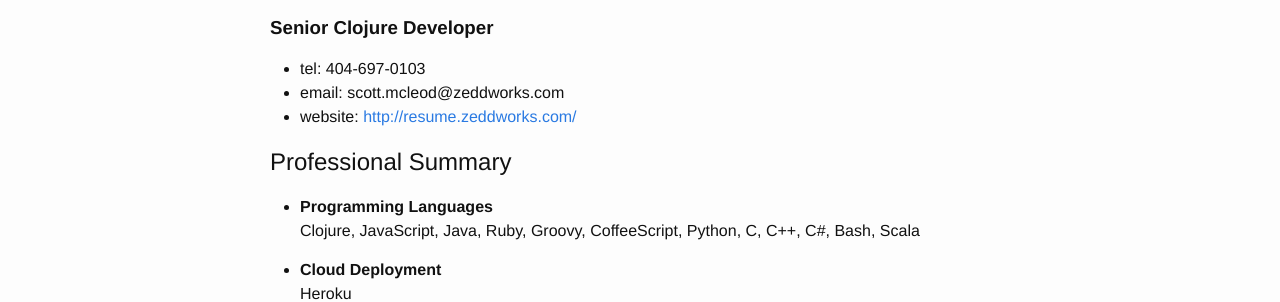
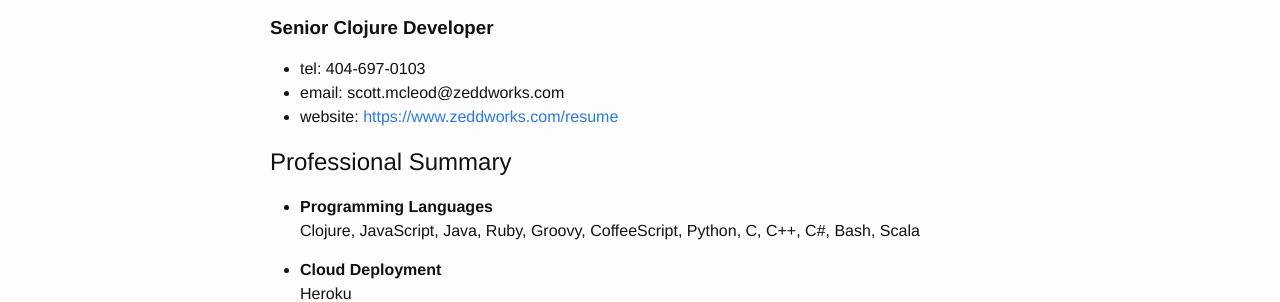
Before and after one commit to halcyon/www.zeddworks.com, a Jekyll site: the page built from resume.html, in a window 1280 px wide and 900 px high. Shown: the part 129-431 px from the top of the window. Built offline with Jekyll 4.4.1, drawn with Linux system fonts in a browser that asks for light colours.

Commit message:
Update resume address

```diff
--- a/resume.html
+++ b/resume.html
@@ -5,139 +5,139 @@ tags:
 author: Scott McLeod
 layout: default
 title: Resume
+excerpt: Resume
 categories:
 - resume
-excerpt: Resume
 permalink: /resume
 ---
 
-<div id="outline-container-orgheadline2" class="outline-2">
-<h2 id="orgheadline2">Scott McLeod</h2>
-<div class="outline-text-2" id="text-orgheadline2">
-</div><div id="outline-container-orgheadline1" class="outline-3">
-<h3 id="orgheadline1"><b>Senior Clojure Developer</b></h3>
-<div class="outline-text-3" id="text-orgheadline1">
+<div id="outline-container-orgb51a830" class="outline-2">
+<h2 id="orgb51a830">Scott McLeod</h2>
+<div class="outline-text-2" id="text-orgb51a830">
+</div><div id="outline-container-org64b81b9" class="outline-3">
+<h3 id="org64b81b9"><b>Senior Clojure Developer</b></h3>
+<div class="outline-text-3" id="text-org64b81b9">
 <ul class="org-ul">
 <li>tel: 404-697-0103</li>
 <li>email: scott.mcleod@zeddworks.com</li>
-<li>website: <a href="http://resume.zeddworks.com/">http://resume.zeddworks.com/</a></li>
+<li>website: <a href="https://www.zeddworks.com/resume">https://www.zeddworks.com/resume</a></li>
 </ul>
 </div>
 </div>
 </div>
 
-<div id="outline-container-orgheadline23" class="outline-2">
-<h2 id="orgheadline23">Professional Summary</h2>
-<div class="outline-text-2" id="text-orgheadline23">
-</div><ul class="org-ul"><li><a id="orgheadline3"></a><b>Programming Languages</b><br  /><div class="outline-text-4" id="text-orgheadline3">
+<div id="outline-container-org2c3b42e" class="outline-2">
+<h2 id="org2c3b42e">Professional Summary</h2>
+<div class="outline-text-2" id="text-org2c3b42e">
+</div><ul class="org-ul"><li><a id="org50d5a77"></a><b>Programming Languages</b><br  /><div class="outline-text-4" id="text-org50d5a77">
 <p>
 Clojure, JavaScript, Java, Ruby, Groovy, CoffeeScript, Python, C, C++, C#, Bash, Scala
 </p>
 </div></li>
-<li><a id="orgheadline4"></a><b>Cloud Deployment</b><br  /><div class="outline-text-4" id="text-orgheadline4">
+<li><a id="orgf856c43"></a><b>Cloud Deployment</b><br  /><div class="outline-text-4" id="text-orgf856c43">
 <p>
 Heroku
 </p>
 </div></li>
-<li><a id="orgheadline5"></a><b>Continuous Integration</b><br  /><div class="outline-text-4" id="text-orgheadline5">
+<li><a id="org7521e62"></a><b>Continuous Integration</b><br  /><div class="outline-text-4" id="text-org7521e62">
 <p>
 Jenkins, Travis
 </p>
 </div></li>
-<li><a id="orgheadline6"></a><b>Project Management and Agile Methodologies</b><br  /><div class="outline-text-4" id="text-orgheadline6">
+<li><a id="org4d0548b"></a><b>Project Management and Agile Methodologies</b><br  /><div class="outline-text-4" id="text-org4d0548b">
 <p>
 Trello, Jira/GreenHopper, Kanban
 </p>
 </div></li>
-<li><a id="orgheadline7"></a><b>Documentation</b><br  /><div class="outline-text-4" id="text-orgheadline7">
+<li><a id="orgfe947a9"></a><b>Documentation</b><br  /><div class="outline-text-4" id="text-orgfe947a9">
 <p>
 Org Mode, Markdown, AsciiDoc
 </p>
 </div></li>
-<li><a id="orgheadline8"></a><b>Testing Frameworks and Tools</b><br  /><div class="outline-text-4" id="text-orgheadline8">
+<li><a id="org171e14e"></a><b>Testing Frameworks and Tools</b><br  /><div class="outline-text-4" id="text-org171e14e">
 <p>
 Mockito, TestNG, JUnit, Jasmine, Karma, Mocha, RSpec, Selenium, Watir
 </p>
 </div></li>
-<li><a id="orgheadline9"></a><b>Web Technologies</b><br  /><div class="outline-text-4" id="text-orgheadline9">
+<li><a id="orgbea1f91"></a><b>Web Technologies</b><br  /><div class="outline-text-4" id="text-orgbea1f91">
 <p>
 HTML5, CSS, JavaScript, BackboneJS, jQuery, RequireJS, LessCSS, Sass, NodeJS, HandlebarsJS, Hiccup (Clojure HTML templating library)
 </p>
 </div></li>
-<li><a id="orgheadline10"></a><b>Frameworks</b><br  /><div class="outline-text-4" id="text-orgheadline10">
+<li><a id="org188b5bc"></a><b>Frameworks</b><br  /><div class="outline-text-4" id="text-org188b5bc">
 <p>
 Ruby on Rails, Compojure (Clojure web service routing library), Grails, Spring, Stripes, Hibernate, Ibatis
 </p>
 </div></li>
-<li><a id="orgheadline11"></a><b>Message Queues</b><br  /><div class="outline-text-4" id="text-orgheadline11">
+<li><a id="org0dcb530"></a><b>Message Queues</b><br  /><div class="outline-text-4" id="text-org0dcb530">
 <p>
 RabbitMQ, ActiveMQ, JMS
 </p>
 </div></li>
-<li><a id="orgheadline12"></a><b>System Administration</b><br  /><div class="outline-text-4" id="text-orgheadline12">
+<li><a id="org9bd623f"></a><b>System Administration</b><br  /><div class="outline-text-4" id="text-org9bd623f">
 <p>
 Linux, Mac OS X, Solaris, FreeBSD, OpenBSD, NetBSD, Windows
 </p>
 </div></li>
-<li><a id="orgheadline13"></a><b>Build Tools</b><br  /><div class="outline-text-4" id="text-orgheadline13">
+<li><a id="org1f7b5ee"></a><b>Build Tools</b><br  /><div class="outline-text-4" id="text-org1f7b5ee">
 <p>
 Leiningen, Boot-clj, Maven, Gradle, Buildr, GNU Make, Boost Build, Ant, Nmake, Autoconf
 </p>
 </div></li>
-<li><a id="orgheadline14"></a><b>SCM Tools</b><br  /><div class="outline-text-4" id="text-orgheadline14">
+<li><a id="orge0567ee"></a><b>SCM Tools</b><br  /><div class="outline-text-4" id="text-orge0567ee">
 <p>
 Git, Mercurial, Subversion, Perforce, Bitkeeper, CVS
 </p>
 </div></li>
-<li><a id="orgheadline15"></a><b>Network Administration</b><br  /><div class="outline-text-4" id="text-orgheadline15">
+<li><a id="org54d7355"></a><b>Network Administration</b><br  /><div class="outline-text-4" id="text-org54d7355">
 <p>
 IPTables, IPFilter, DNS, DHCP, PXE, NIS, NFS, SMB, Apache, Nginx
 </p>
 </div></li>
-<li><a id="orgheadline16"></a><b>Application Servers</b><br  /><div class="outline-text-4" id="text-orgheadline16">
+<li><a id="org27008b3"></a><b>Application Servers</b><br  /><div class="outline-text-4" id="text-org27008b3">
 <p>
 Jetty, Tomcat, GlassFish, WAS, JES, JBoss
 </p>
 </div></li>
-<li><a id="orgheadline17"></a><b>Databases</b><br  /><div class="outline-text-4" id="text-orgheadline17">
+<li><a id="org3cb4be2"></a><b>Databases</b><br  /><div class="outline-text-4" id="text-org3cb4be2">
 <p>
 PostgreSQL, MySQL, Oracle, MongoDB, DB2, CouchDB
 </p>
 </div></li>
-<li><a id="orgheadline18"></a><b>LDAP</b><br  /><div class="outline-text-4" id="text-orgheadline18">
+<li><a id="org92a750f"></a><b>LDAP</b><br  /><div class="outline-text-4" id="text-org92a750f">
 <p>
 Sun Enterprise Directory Server, Open LDAP, OpenDS
 </p>
 </div></li>
-<li><a id="orgheadline19"></a><b>Solaris Technologies</b><br  /><div class="outline-text-4" id="text-orgheadline19">
+<li><a id="orgb095ba3"></a><b>Solaris Technologies</b><br  /><div class="outline-text-4" id="text-orgb095ba3">
 <p>
 Zones, ZFS, DTrace, SMF, Jumpstart, Grid Engine
 </p>
 </div></li>
-<li><a id="orgheadline20"></a><b>Virtualization</b><br  /><div class="outline-text-4" id="text-orgheadline20">
+<li><a id="org6347397"></a><b>Virtualization</b><br  /><div class="outline-text-4" id="text-org6347397">
 <p>
 Docker, VirtualBox/Vagrant/Veewee, Octohost, SmartOS(KVM/Zones), VMware(ESX), LXC
 </p>
 </div></li>
-<li><a id="orgheadline21"></a><b>Enterprise Deployment Tools</b><br  /><div class="outline-text-4" id="text-orgheadline21">
+<li><a id="org58a2bad"></a><b>Enterprise Deployment Tools</b><br  /><div class="outline-text-4" id="text-org58a2bad">
 <p>
 Ansible, Chef, Puppet
 </p>
 </div></li>
-<li><a id="orgheadline22"></a><b>Data Integration and ETL</b><br  /><div class="outline-text-4" id="text-orgheadline22">
+<li><a id="orgb392251"></a><b>Data Integration and ETL</b><br  /><div class="outline-text-4" id="text-orgb392251">
 <p>
 Pentaho Kettle, Informatica
 </p>
 </div></li></ul>
 </div>
 
-<div id="outline-container-orgheadline43" class="outline-2">
-<h2 id="orgheadline43">Employment History</h2>
-<div class="outline-text-2" id="text-orgheadline43">
-</div><div id="outline-container-orgheadline25" class="outline-3">
-<h3 id="orgheadline25">October 2015 - Present RentPath, LLC Atlanta, GA</h3>
-<div class="outline-text-3" id="text-orgheadline25">
-</div><ul class="org-ul"><li><a id="orgheadline24"></a><b>Senior Clojure Developer</b><br  /><div class="outline-text-4" id="text-orgheadline24">
+<div id="outline-container-orgdeba1b6" class="outline-2">
+<h2 id="orgdeba1b6">Employment History</h2>
+<div class="outline-text-2" id="text-orgdeba1b6">
+</div><div id="outline-container-orgb7b0e91" class="outline-3">
+<h3 id="orgb7b0e91">October 2015 - Present RentPath, LLC Atlanta, GA</h3>
+<div class="outline-text-3" id="text-orgb7b0e91">
+</div><ul class="org-ul"><li><a id="org9a80170"></a><b>Senior Clojure Developer</b><br  /><div class="outline-text-4" id="text-org9a80170">
 <ul class="org-ul">
 <li>Daily contributor to Clojure team projects</li>
 <li>Generative testing</li>
@@ -147,10 +147,10 @@ Pentaho Kettle, Informatica
 </div></li></ul>
 </div>
 
-<div id="outline-container-orgheadline27" class="outline-3">
-<h3 id="orgheadline27">August 2014 - October 2015 Connolly iHealth Technologies, Sandy Springs, GA</h3>
-<div class="outline-text-3" id="text-orgheadline27">
-</div><ul class="org-ul"><li><a id="orgheadline26"></a><b>Senior Technical Architect</b><br  /><div class="outline-text-4" id="text-orgheadline26">
+<div id="outline-container-org32af280" class="outline-3">
+<h3 id="org32af280">August 2014 - October 2015 Connolly iHealth Technologies, Sandy Springs, GA</h3>
+<div class="outline-text-3" id="text-org32af280">
+</div><ul class="org-ul"><li><a id="orge1d4624"></a><b>Senior Technical Architect</b><br  /><div class="outline-text-4" id="text-orge1d4624">
 <ul class="org-ul">
 <li>Secured REST endpoints of microservice with openid-connect</li>
 <li>Built unit tests for microservice endpoints with MockMvc</li>
@@ -162,10 +162,10 @@ Pentaho Kettle, Informatica
 </div></li></ul>
 </div>
 
-<div id="outline-container-orgheadline29" class="outline-3">
-<h3 id="orgheadline29">July 2013 - August 2014 Izenda, LLC Atlanta, GA</h3>
-<div class="outline-text-3" id="text-orgheadline29">
-</div><ul class="org-ul"><li><a id="orgheadline28"></a><b>VP Engineering</b><br  /><div class="outline-text-4" id="text-orgheadline28">
+<div id="outline-container-orgd310e85" class="outline-3">
+<h3 id="orgd310e85">July 2013 - August 2014 Izenda, LLC Atlanta, GA</h3>
+<div class="outline-text-3" id="text-orgd310e85">
+</div><ul class="org-ul"><li><a id="org4aa8a16"></a><b>VP Engineering</b><br  /><div class="outline-text-4" id="text-org4aa8a16">
 <ul class="org-ul">
 <li>Managed Engineering business unit consisting of Development, QA, and Support departments</li>
 <li>Mentored and built team of Clojurists</li>
@@ -177,10 +177,10 @@ Pentaho Kettle, Informatica
 </div></li></ul>
 </div>
 
-<div id="outline-container-orgheadline33" class="outline-3">
-<h3 id="orgheadline33">December 2007 - July 2013 InterContinentalExchange, Inc. Sandy Springs, GA</h3>
-<div class="outline-text-3" id="text-orgheadline33">
-</div><ul class="org-ul"><li><a id="orgheadline30"></a><b>Senior Developer</b><br  /><div class="outline-text-4" id="text-orgheadline30">
+<div id="outline-container-org3523233" class="outline-3">
+<h3 id="org3523233">December 2007 - July 2013 InterContinentalExchange, Inc. Sandy Springs, GA</h3>
+<div class="outline-text-3" id="text-org3523233">
+</div><ul class="org-ul"><li><a id="org5039dcc"></a><b>Senior Developer</b><br  /><div class="outline-text-4" id="text-org5039dcc">
 <ul class="org-ul">
 <li>Responsible for developing new features for the website, in-house content management system, reporting systems, and associated customer-facing web products</li>
 <li>Ported web application for maintaining products on the website from Grails to a BackboneJS &amp; Grails architecture to provide for better "separation of concerns"</li>
@@ -189,7 +189,7 @@ Pentaho Kettle, Informatica
 </ul>
 </div></li>
 
-<li><a id="orgheadline31"></a><b>Manager SDLC Team</b><br  /><div class="outline-text-4" id="text-orgheadline31">
+<li><a id="org63fc479"></a><b>Manager SDLC Team</b><br  /><div class="outline-text-4" id="text-org63fc479">
 <ul class="org-ul">
 <li>Championed and implemented Chef deployment strategies to automate provisioning of SDLC stack (Gitorious, Jenkins, Nexus, Jira) and wrote a Chef provider to automate signing of SSL certificates by ICE's Certificate Authority</li>
 <li>Lead development of Nexus Artifact Cleaner to expunge old artifacts</li>
@@ -203,7 +203,7 @@ Pentaho Kettle, Informatica
 </ul>
 </div></li>
 
-<li><a id="orgheadline32"></a><b>R&amp;D Systems Engineer</b><br  /><div class="outline-text-4" id="text-orgheadline32">
+<li><a id="org5fc7696"></a><b>R&amp;D Systems Engineer</b><br  /><div class="outline-text-4" id="text-org5fc7696">
 <ul class="org-ul">
 <li>Developed and formalized SDLC release process</li>
 <li>Architect of SDLC (Continuous Integration, Distributed Source Control, Shared Build Artifacts Repository, Build Process, and Defect Tracking)</li>
@@ -215,17 +215,17 @@ Pentaho Kettle, Informatica
 </div></li></ul>
 </div>
 
-<div id="outline-container-orgheadline38" class="outline-3">
-<h3 id="orgheadline38">June 2004 - December 2007 Equifax, Inc. Alpharetta, GA</h3>
-<div class="outline-text-3" id="text-orgheadline38">
-</div><ul class="org-ul"><li><a id="orgheadline34"></a><b>Application Developer IV</b><br  /><div class="outline-text-4" id="text-orgheadline34">
+<div id="outline-container-org77f3eeb" class="outline-3">
+<h3 id="org77f3eeb">June 2004 - December 2007 Equifax, Inc. Alpharetta, GA</h3>
+<div class="outline-text-3" id="text-org77f3eeb">
+</div><ul class="org-ul"><li><a id="org9a697e3"></a><b>Application Developer IV</b><br  /><div class="outline-text-4" id="text-org9a697e3">
 <ul class="org-ul">
 <li>Wrote C++ bindings for parsing configuration files with libyaml</li>
 <li>Developed server-side invocation and monitoring agent for grid job control system</li>
 </ul>
 </div></li>
 
-<li><a id="orgheadline35"></a><b>Development Infrastructure Architect</b><br  /><div class="outline-text-4" id="text-orgheadline35">
+<li><a id="orgb24ffca"></a><b>Development Infrastructure Architect</b><br  /><div class="outline-text-4" id="text-orgb24ffca">
 <ul class="org-ul">
 <li>Architect of automated system to generate continuous integration environments on demand</li>
 <li>Deployed enterprise Subversion SCM with LDAP backend</li>
@@ -238,7 +238,7 @@ Pentaho Kettle, Informatica
 </ul>
 </div></li>
 
-<li><a id="orgheadline36"></a><b>CM Team Lead</b><br  /><div class="outline-text-4" id="text-orgheadline36">
+<li><a id="org9d79316"></a><b>CM Team Lead</b><br  /><div class="outline-text-4" id="text-org9d79316">
 <ul class="org-ul">
 <li>Supported J2EE eCommerce system</li>
 <li>Liaison to IBM Global Architecture</li>
@@ -248,7 +248,7 @@ Pentaho Kettle, Informatica
 </ul>
 </div></li>
 
-<li><a id="orgheadline37"></a><b>Release Engineer</b><br  /><div class="outline-text-4" id="text-orgheadline37">
+<li><a id="orge068750"></a><b>Release Engineer</b><br  /><div class="outline-text-4" id="text-orge068750">
 <ul class="org-ul">
 <li>Supported 20 SDLC environments</li>
 <li>Responsible for building continuous integration environments</li>
@@ -257,10 +257,10 @@ Pentaho Kettle, Informatica
 </div></li></ul>
 </div>
 
-<div id="outline-container-orgheadline40" class="outline-3">
-<h3 id="orgheadline40">April 1999 - November 2001 Exchange-America Alpharetta, GA</h3>
-<div class="outline-text-3" id="text-orgheadline40">
-</div><ul class="org-ul"><li><a id="orgheadline39"></a><b>Software Developer</b><br  /><div class="outline-text-4" id="text-orgheadline39">
+<div id="outline-container-org8664cab" class="outline-3">
+<h3 id="org8664cab">April 1999 - November 2001 Exchange-America Alpharetta, GA</h3>
+<div class="outline-text-3" id="text-org8664cab">
+</div><ul class="org-ul"><li><a id="orgb31d6f5"></a><b>Software Developer</b><br  /><div class="outline-text-4" id="text-orgb31d6f5">
 <ul class="org-ul">
 <li>Developed a regular expression library for Java</li>
 <li>Developed CORBA clients and servers in Java and C++</li>
@@ -272,10 +272,10 @@ Pentaho Kettle, Informatica
 </div></li></ul>
 </div>
 
-<div id="outline-container-orgheadline42" class="outline-3">
-<h3 id="orgheadline42">October 1997 - May 1999 GA State Board of Pardons and Paroles Atlanta, GA</h3>
-<div class="outline-text-3" id="text-orgheadline42">
-</div><ul class="org-ul"><li><a id="orgheadline41"></a><b>Network Engineer</b><br  /><div class="outline-text-4" id="text-orgheadline41">
+<div id="outline-container-org91e7e20" class="outline-3">
+<h3 id="org91e7e20">October 1997 - May 1999 GA State Board of Pardons and Paroles Atlanta, GA</h3>
+<div class="outline-text-3" id="text-org91e7e20">
+</div><ul class="org-ul"><li><a id="org6b6c76d"></a><b>Network Engineer</b><br  /><div class="outline-text-4" id="text-org6b6c76d">
 <ul class="org-ul">
 <li>Developed Lotus Notes database applications</li>
 <li>Administered Central Office Network serving 300 internal nodes and 57 Parole offices</li>
@@ -285,12 +285,12 @@ Pentaho Kettle, Informatica
 </div>
 </div>
 
-<div id="outline-container-orgheadline46" class="outline-2">
-<h2 id="orgheadline46">Education</h2>
-<div class="outline-text-2" id="text-orgheadline46">
-</div><div id="outline-container-orgheadline44" class="outline-3">
-<h3 id="orgheadline44">Georgia Institute of Technology Atlanta, GA</h3>
-<div class="outline-text-3" id="text-orgheadline44">
+<div id="outline-container-orgb0cca91" class="outline-2">
+<h2 id="orgb0cca91">Education</h2>
+<div class="outline-text-2" id="text-orgb0cca91">
+</div><div id="outline-container-org16696d6" class="outline-3">
+<h3 id="org16696d6">Georgia Institute of Technology Atlanta, GA</h3>
+<div class="outline-text-3" id="text-org16696d6">
 <ul class="org-ul">
 <li>Bachelor of Computer Science (2007)</li>
 <li>Certificate in Industrial Organizational Psychology (2007)</li>
@@ -298,9 +298,9 @@ Pentaho Kettle, Informatica
 </div>
 </div>
 
-<div id="outline-container-orgheadline45" class="outline-3">
-<h3 id="orgheadline45">Continuing Education</h3>
-<div class="outline-text-3" id="text-orgheadline45">
+<div id="outline-container-orga5010be" class="outline-3">
+<h3 id="orga5010be">Continuing Education</h3>
+<div class="outline-text-3" id="text-orga5010be">
 <ul class="org-ul">
 <li>Computational Investing, Part I - Georgia Institute of Technology (2012)</li>
 <li>Developing Innovative Ideas for New Companies - University of Maryland, College Park (2013)</li>
@@ -310,9 +310,9 @@ Pentaho Kettle, Informatica
 </div>
 </div>
 
-<div id="outline-container-orgheadline47" class="outline-2">
-<h2 id="orgheadline47">Professional References</h2>
-<div class="outline-text-2" id="text-orgheadline47">
+<div id="outline-container-org911984f" class="outline-2">
+<h2 id="org911984f">Professional References</h2>
+<div class="outline-text-2" id="text-org911984f">
 <ul class="org-ul">
 <li>Available upon request</li>
 </ul>
```
